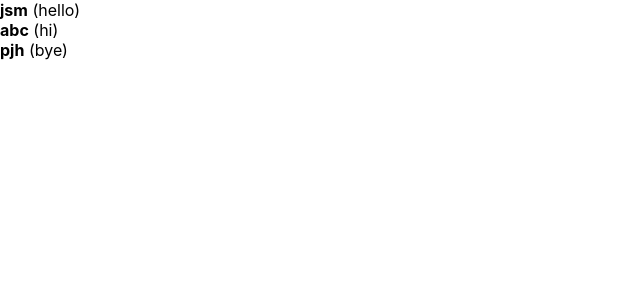
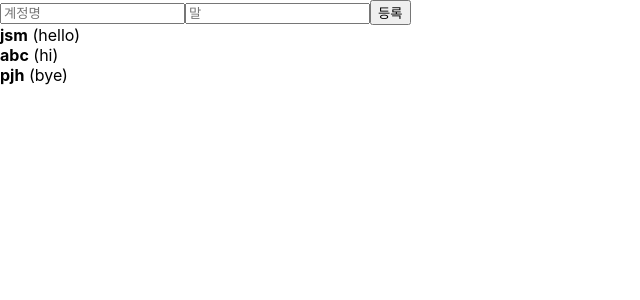
Before and after one commit to jsm8109jsm/React_Study, a React (Create React App) app: page / in a window 1280 px wide. Shown: the top 300 px of the page, without its empty margins (0-640 px from the left). Built offline with nearby package versions, Linux system fonts and the light colour scheme.

Commit message:
배열에 항목 추가하기

```diff
--- a/src/App.js
+++ b/src/App.js
@@ -1,16 +1,44 @@
 //App.js
 
-import React, { useRef } from 'react';
+import React, { useRef, useState } from 'react';
+import CreateUser from './components/CreateUser';
 import UserList from './components/UserList';
 
 function App() {
+  const [inputs, setInputs] = useState({ //여러개 input 관리하기 위해서는 객체 사용
+    username: '',
+    text: '',
+  });
+
+  const { username, text } = inputs; //비동기화
+
+  const onChange = e => {
+    const { name, value } = e.target;
+    setInputs({
+      ...inputs,
+      [name]: value
+    });
+  };
+
   const nextId = useRef(4);
 
-  const onCreate = () =>{
-    console.log(nextId.current);
+  const onCreate = () => {
+    const user = { //새로운 객체 만들기
+      id: nextId.current,
+      username,
+      text
+    }
+    //setUsers([...users, user]); //합치기
+    setUsers(users.concat(user)); //concat 함수를 이용해 합치기
+    setInputs({
+      username: '',
+      text: ''
+    });
     nextId.current += 1; //이 값이 바뀌어도 컴포넌트가 리렌더링되지 않음
   }
-  const users = [
+
+
+  const [users, setUsers] = useState([ //users 배열 useState로 변경
     {
       id: 1,
       username: 'jsm',
@@ -26,9 +54,17 @@
       username: 'pjh',
       text: 'bye'
     }
-];
+  ]);
   return (
-    <UserList users={users}/>
+    <>
+      <CreateUser
+        username={username}
+        text={text}
+        onChange={onChange}
+        onCreate={onCreate}
+      />
+      <UserList users={users} />
+    </>
   );
 }
 
--- /dev/null
+++ b/src/components/CreateUser.js
@@ -0,0 +1,25 @@
+//CreateUser.js
+
+import React from 'react'
+
+const CreateUser = ({ username, text, onChange, onCreate }) => {
+    return (
+        <div>
+            <input
+                name='username'
+                placeholder='계정명'
+                onChange={onChange}
+                value={username}
+            />
+            <input
+                name='text'
+                placeholder='말'
+                onChange={onChange}
+                value={text}
+            />
+            <button onClick={onCreate}>등록</button>
+        </div>
+    )
+}
+
+export default CreateUser
```
Lines whose indentation alone changed are shown as unchanged.
